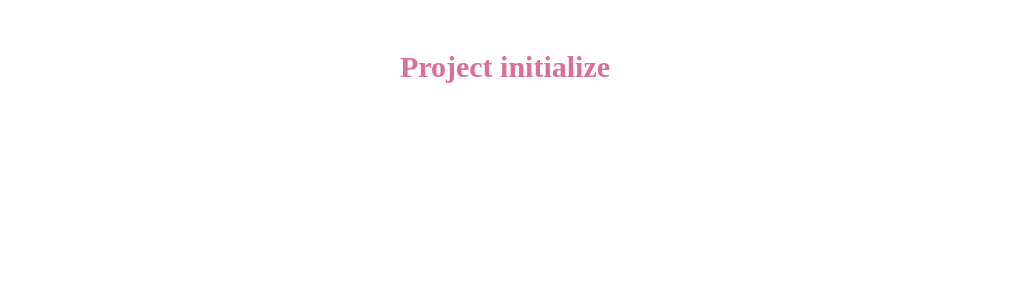
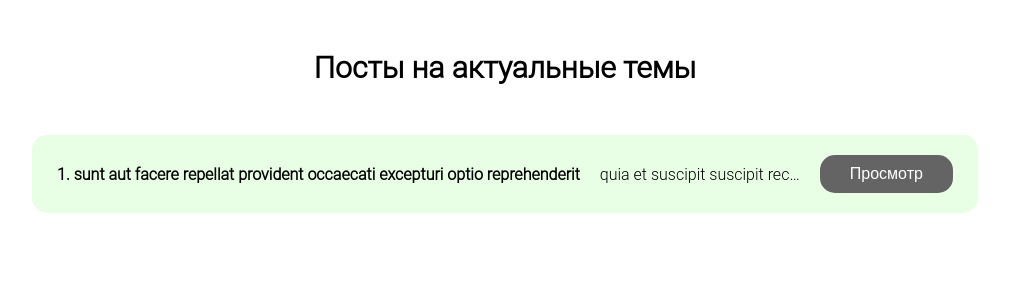
Before and after one commit to AidaChernyavskaya/picasso, a React (Create React App) app: page /posts/1 in a window 1280 px wide. Shown: the top 300 px of the page, without its empty margins (135-1144 px from the left). Built offline with nearby package versions, Linux system fonts and the light colour scheme.

Commit message:
Add posts list page

```diff
--- a/src/app/index.css
+++ b/src/app/index.css
@@ -7,12 +7,15 @@
 html {
   font-size: 62.5%;
 }
+@media (max-width: 900px) {
+  html {
+    font-size: 50%;
+    margin: 0 1rem;
+  }
+}
 
-h1 {
-  text-align: center;
-  margin-top: 5rem;
-  font-size: 3rem;
-  color: palevioletred;
+body {
+  font-family: "Roboto Light", sans-serif;
 }
 
 /*# sourceMappingURL=index.css.map */
--- a/src/app/index.tsx
+++ b/src/app/index.tsx
@@ -1,10 +1,11 @@
 import React from 'react';
 import './index.css';
+import PostsList from "../pages/posts-list/PostsList";
 
 function App() {
   return (
     <div className="App">
-      <h1>Project initialize</h1>
+      <PostsList/>
     </div>
   );
 }
--- a/src/app/styles/index.sass
+++ b/src/app/styles/index.sass
@@ -5,9 +5,9 @@
 
 html
   font-size: 62.5%
+  @media (max-width: 900px)
+    font-size: 50%
+    margin: 0 1rem
 
-h1
-  text-align: center
-  margin-top: 5rem
-  font-size: 3rem
-  color: palevioletred
+body
+  font-family: "Roboto Light", sans-serif
--- /dev/null
+++ b/src/declaration.d.ts
@@ -0,0 +1,3 @@
+declare module "*.png";
+declare module "*.svg";
+declare module "*.module.css";
--- /dev/null
+++ b/src/pages/posts-list/PostsList.module.css
@@ -0,0 +1,67 @@
+.h1 {
+  color: black;
+  text-align: center;
+  margin: 5rem 0;
+  font-size: 3rem;
+}
+
+.posts {
+  display: flex;
+  justify-content: center;
+  align-items: center;
+  flex-direction: column;
+}
+
+.post {
+  background: #E9FFE5;
+  border-radius: 1.5rem;
+  display: grid;
+  grid-template-columns: minmax(30rem, max-content) minmax(5rem, 20rem) max-content;
+  gap: 2rem;
+  align-items: center;
+  padding: 2rem 2.5rem;
+  transition: all 0.2s;
+  cursor: pointer;
+  margin-bottom: 2rem;
+}
+.post:hover {
+  background: #CFF4C9;
+}
+@media (max-width: 500px) {
+  .post {
+    grid-template-columns: 1fr;
+    grid-template-rows: max-content auto max-content;
+  }
+}
+
+.header {
+  font-size: 1.6rem;
+  font-weight: bold;
+}
+
+.text {
+  font-size: 1.6rem;
+  text-overflow: ellipsis;
+  overflow: hidden;
+  white-space: nowrap;
+}
+
+.button {
+  border-radius: 1.5rem;
+  background: #646464;
+  border: none;
+  padding: 1rem 3rem;
+  color: #ffffff;
+  font-size: 1.6rem;
+  cursor: pointer;
+  transition: all 0.2s ease;
+  justify-self: center;
+}
+.button:hover {
+  background: #474747;
+}
+.button:active {
+  transform: translateY(0.1rem);
+}
+
+/*# sourceMappingURL=PostsList.module.css.map */
--- /dev/null
+++ b/src/pages/posts-list/PostsList.module.sass
@@ -0,0 +1,55 @@
+@import "../../app/styles/variables"
+
+.h1
+  color: black
+  text-align: center
+  margin: 5rem 0
+  font-size: 3rem
+
+.posts
+  display: flex
+  justify-content: center
+  align-items: center
+  flex-direction: column
+
+.post
+  background: $background-green-light
+  border-radius: 1.5rem
+  display: grid
+  grid-template-columns: minmax(30rem, max-content) minmax(5rem, 20rem) max-content
+  gap: 2rem
+  align-items: center
+  padding: 2rem 2.5rem
+  transition: all .2s
+  cursor: pointer
+  margin-bottom: 2rem
+  &:hover
+    background: $background-green
+  @media (max-width: 500px)
+    grid-template-columns: 1fr
+    grid-template-rows: max-content auto max-content
+
+.header
+  font-size: 1.6rem
+  font-weight: bold
+
+.text
+  font-size: 1.6rem
+  text-overflow: ellipsis
+  overflow: hidden
+  white-space: nowrap
+
+.button
+  border-radius: 1.5rem
+  background: $background-grey
+  border: none
+  padding: 1rem 3rem
+  color: $white
+  font-size: 1.6rem
+  cursor: pointer
+  transition: all .2s ease
+  justify-self: center
+  &:hover
+    background: $background-grey-hover
+  &:active
+    transform: translateY(.1rem)
--- /dev/null
+++ b/src/pages/posts-list/PostsList.tsx
@@ -0,0 +1,22 @@
+import React from 'react';
+import styles from './PostsList.module.css';
+
+const PostsList = () => {
+    return (
+        <div className={styles.posts}>
+            <h1 className={styles.h1}>Посты на актуальные темы</h1>
+            <div className={styles.post}>
+                <h2 className={styles.header}>
+                    1. sunt aut facere repellat provident occaecati excepturi optio reprehenderit
+                </h2>
+                <p className={styles.text}>
+                    quia et suscipit suscipit recusandae consequuntur expedita et cum reprehenderit molestiae ut ut
+                    quas totam nostrum rerum est autem sunt rem eveniet architecto
+                </p>
+                <button className={styles.button}>Просмотр</button>
+            </div>
+        </div>
+    );
+};
+
+export default PostsList;
--- a/tsconfig.json
+++ b/tsconfig.json
@@ -21,6 +21,7 @@
     "jsx": "react-jsx"
   },
   "include": [
-    "src"
+    "src",
+    "src/declaration.d.ts"
   ]
 }
```
Also changed, not shown: src/app/styles/_variables.sass (added, +13 -0 lines), 2 other files (tests, documents, lock files or other folders).
